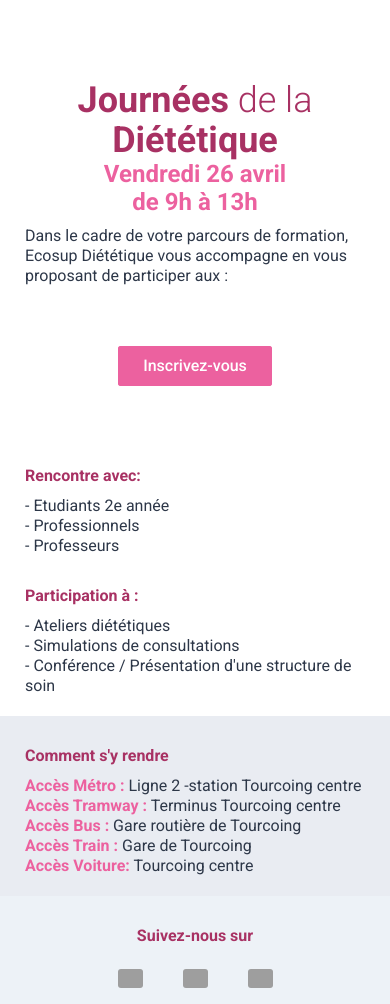
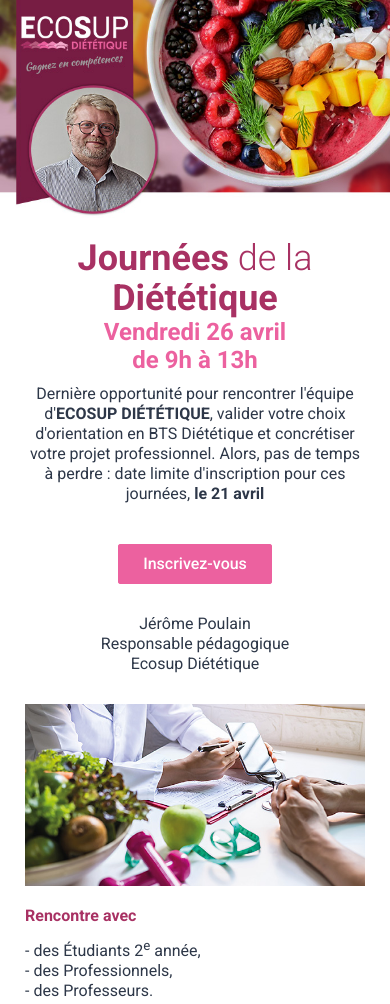
Before and after one commit to StraetenMax/042024_03Dietetique-MJML, a website: page index.html in a window 390 px wide. Shown: the top 1004 px of the page. Drawn offline with Linux system fonts and the light colour scheme; grey boxes are pictures that could not be loaded.

Commit message:
mise en place des images et travail sur le responsive

```diff
--- a/index.html
+++ b/index.html
@@ -65,15 +65,15 @@
   </style>
   <!--<![endif]-->
   <style type="text/css">
-    @media only screen and (min-width:400px) {
+    @media only screen and (min-width:550px) {
       .mj-column-px-600 {
         width: 600px !important;
         max-width: 600px;
       }
 
-      .mj-column-px-590 {
-        width: 590px !important;
-        max-width: 590px;
+      .mj-column-px-580 {
+        width: 580px !important;
+        max-width: 580px;
       }
 
       .mj-column-px-300 {
@@ -84,6 +84,11 @@
       .mj-column-px-295 {
         width: 295px !important;
         max-width: 295px;
+      }
+
+      .mj-column-px-590 {
+        width: 590px !important;
+        max-width: 590px;
       }
 
       .mj-column-px-380 {
@@ -98,15 +103,15 @@
     }
 
   </style>
-  <style media="screen and (min-width:400px)">
+  <style media="screen and (min-width:550px)">
     .moz-text-html .mj-column-px-600 {
       width: 600px !important;
       max-width: 600px;
     }
 
-    .moz-text-html .mj-column-px-590 {
-      width: 590px !important;
-      max-width: 590px;
+    .moz-text-html .mj-column-px-580 {
+      width: 580px !important;
+      max-width: 580px;
     }
 
     .moz-text-html .mj-column-px-300 {
@@ -117,6 +122,11 @@
     .moz-text-html .mj-column-px-295 {
       width: 295px !important;
       max-width: 295px;
+    }
+
+    .moz-text-html .mj-column-px-590 {
+      width: 590px !important;
+      max-width: 590px;
     }
 
     .moz-text-html .mj-column-px-380 {
@@ -131,7 +141,7 @@
 
   </style>
   <style type="text/css">
-    @media only screen and (max-width:399px) {
+    @media only screen and (max-width:549px) {
       table.mj-full-width-mobile {
         width: 100% !important;
       }
@@ -143,6 +153,11 @@
 
   </style>
   <style type="text/css">
+    .hover:hover td,
+    .hover:hover a {
+      background-color: #a83163 !important;
+    }
+
   </style>
   <!-- font -->
   <!-- Bloquer Dark mode -->
@@ -159,24 +174,24 @@
 
 <body style="word-spacing:normal;background-color:#edf2f7;">
   <div style="background-color:#edf2f7;" lang="und" dir="auto">
-    <!-- Hero + Signature -->
-    <!--[if mso | IE]><table align="center" border="0" cellpadding="0" cellspacing="0" class="" role="presentation" style="width:600px;" width="600" bgcolor="#ffff" ><tr><td style="line-height:0px;font-size:0px;mso-line-height-rule:exactly;"><![endif]-->
-    <div style="background:#ffff;background-color:#ffff;margin:0px auto;max-width:600px;">
-      <table align="center" border="0" cellpadding="0" cellspacing="0" role="presentation" style="background:#ffff;background-color:#ffff;width:100%;">
+    <!-- Hero -->
+    <!--[if mso | IE]><table align="center" border="0" cellpadding="0" cellspacing="0" class="" role="presentation" style="width:600px;" width="600" bgcolor="#ffffff" ><tr><td style="line-height:0px;font-size:0px;mso-line-height-rule:exactly;"><![endif]-->
+    <div style="background:#ffffff;background-color:#ffffff;margin:0px auto;max-width:600px;">
+      <table align="center" border="0" cellpadding="0" cellspacing="0" role="presentation" style="background:#ffffff;background-color:#ffffff;width:100%;">
         <tbody>
           <tr>
-            <td style="direction:ltr;font-size:0px;padding:20px 0;text-align:center;">
+            <td style="direction:ltr;font-size:0px;padding:0;text-align:center;">
               <!--[if mso | IE]><table role="presentation" border="0" cellpadding="0" cellspacing="0"><tr><td class="" style="vertical-align:top;width:600px;" ><![endif]-->
               <div class="mj-column-px-600 mj-outlook-group-fix" style="font-size:0px;text-align:left;direction:ltr;display:inline-block;vertical-align:top;width:100%;">
                 <table border="0" cellpadding="0" cellspacing="0" role="presentation" style="vertical-align:top;" width="100%">
                   <tbody>
                     <tr>
-                      <td align="center" style="font-size:0px;padding:10px 25px;word-break:break-word;">
+                      <td align="center" style="font-size:0px;padding:0;word-break:break-word;">
                         <table border="0" cellpadding="0" cellspacing="0" role="presentation" style="border-collapse:collapse;border-spacing:0px;">
                           <tbody>
                             <tr>
-                              <td style="width:550px;">
-                                <img alt="" src="" style="border:0;display:block;outline:none;text-decoration:none;height:auto;width:100%;font-size:13px;" width="550" height="auto" />
+                              <td style="width:600px;">
+                                <img alt="" src="src/img/HEROLet2.jpg" style="border:0;display:block;outline:none;text-decoration:none;height:auto;width:100%;font-size:13px;" width="600" height="auto" />
                               </td>
                             </tr>
                           </tbody>
@@ -192,14 +207,14 @@
         </tbody>
       </table>
     </div>
-    <!--[if mso | IE]></td></tr></table><table align="center" border="0" cellpadding="0" cellspacing="0" class="" role="presentation" style="width:600px;" width="600" bgcolor="#ffff" ><tr><td style="line-height:0px;font-size:0px;mso-line-height-rule:exactly;"><![endif]-->
-    <div style="background:#ffff;background-color:#ffff;margin:0px auto;max-width:600px;">
-      <table align="center" border="0" cellpadding="0" cellspacing="0" role="presentation" style="background:#ffff;background-color:#ffff;width:100%;">
+    <!--[if mso | IE]></td></tr></table><table align="center" border="0" cellpadding="0" cellspacing="0" class="" role="presentation" style="width:600px;" width="600" bgcolor="#ffffff" ><tr><td style="line-height:0px;font-size:0px;mso-line-height-rule:exactly;"><![endif]-->
+    <div style="background:#ffffff;background-color:#ffffff;margin:0px auto;max-width:600px;">
+      <table align="center" border="0" cellpadding="0" cellspacing="0" role="presentation" style="background:#ffffff;background-color:#ffffff;width:100%;">
         <tbody>
           <tr>
-            <td style="direction:ltr;font-size:0px;padding:20px 0;text-align:center;">
-              <!--[if mso | IE]><table role="presentation" border="0" cellpadding="0" cellspacing="0"><tr><td class="" style="vertical-align:top;width:590px;" ><![endif]-->
-              <div class="mj-column-px-590 mj-outlook-group-fix" style="font-size:0px;text-align:left;direction:ltr;display:inline-block;vertical-align:top;width:100%;">
+            <td style="direction:ltr;font-size:0px;padding:20px 0;padding-bottom:0;text-align:center;">
+              <!--[if mso | IE]><table role="presentation" border="0" cellpadding="0" cellspacing="0"><tr><td class="" style="vertical-align:top;width:580px;" ><![endif]-->
+              <div class="mj-column-px-580 mj-outlook-group-fix" style="font-size:0px;text-align:left;direction:ltr;display:inline-block;vertical-align:top;width:100%;">
                 <table border="0" cellpadding="0" cellspacing="0" role="presentation" style="vertical-align:top;" width="100%">
                   <tbody>
                     <tr>
@@ -218,8 +233,8 @@
                       </td>
                     </tr>
                     <tr>
-                      <td align="left" style="font-size:0px;padding:10px 25px;word-break:break-word;">
-                        <div style="font-family:Roboto, Arial, Helvetica, sans-serif;font-size:16px;font-weight:400;line-height:20px;text-align:left;color:#2D3748;">Dans le cadre de votre parcours de formation, Ecosup Diététique vous accompagne en vous proposant de participer aux :</div>
+                      <td align="center" style="font-size:0px;padding:10px 25px;word-break:break-word;">
+                        <div style="font-family:Roboto, Arial, Helvetica, sans-serif;font-size:16px;font-weight:400;line-height:20px;text-align:center;color:#2D3748;">Dernière opportunité pour rencontrer l'équipe d'<span style="font-weight:700">ECOSUP DIÉTÉTIQUE</span>, valider votre choix d'orientation en BTS Diététique et concrétiser votre projet professionnel. Alors, pas de temps à perdre : date limite d'inscription pour ces journées,<span style="font-weight:700;"> le 21 avril</span></div>
                       </td>
                     </tr>
                   </tbody>
@@ -233,9 +248,9 @@
     </div>
     <!--[if mso | IE]></td></tr></table><![endif]-->
     <!-- Button -->
-    <!--[if mso | IE]><table align="center" border="0" cellpadding="0" cellspacing="0" class="" role="presentation" style="width:600px;" width="600" bgcolor="#ffff" ><tr><td style="line-height:0px;font-size:0px;mso-line-height-rule:exactly;"><![endif]-->
-    <div style="background:#ffff;background-color:#ffff;margin:0px auto;max-width:600px;">
-      <table align="center" border="0" cellpadding="0" cellspacing="0" role="presentation" style="background:#ffff;background-color:#ffff;width:100%;">
+    <!--[if mso | IE]><table align="center" border="0" cellpadding="0" cellspacing="0" class="" role="presentation" style="width:600px;" width="600" bgcolor="#ffffff" ><tr><td style="line-height:0px;font-size:0px;mso-line-height-rule:exactly;"><![endif]-->
+    <div style="background:#ffffff;background-color:#ffffff;margin:0px auto;max-width:600px;">
+      <table align="center" border="0" cellpadding="0" cellspacing="0" role="presentation" style="background:#ffffff;background-color:#ffffff;width:100%;">
         <tbody>
           <tr>
             <td style="direction:ltr;font-size:0px;padding:20px 0;text-align:center;">
@@ -266,10 +281,46 @@
       </table>
     </div>
     <!--[if mso | IE]></td></tr></table><![endif]-->
+    <!-- Signature -->
+    <!--[if mso | IE]><table align="center" border="0" cellpadding="0" cellspacing="0" class="" role="presentation" style="width:600px;" width="600" bgcolor="#ffffff" ><tr><td style="line-height:0px;font-size:0px;mso-line-height-rule:exactly;"><![endif]-->
+    <div style="background:#ffffff;background-color:#ffffff;margin:0px auto;max-width:600px;">
+      <table align="center" border="0" cellpadding="0" cellspacing="0" role="presentation" style="background:#ffffff;background-color:#ffffff;width:100%;">
+        <tbody>
+          <tr>
+            <td style="direction:ltr;font-size:0px;padding:0;text-align:center;">
+              <!--[if mso | IE]><table role="presentation" border="0" cellpadding="0" cellspacing="0"><tr><td class="" style="vertical-align:top;width:300px;" ><![endif]-->
+              <div class="mj-column-px-300 mj-outlook-group-fix" style="font-size:0px;text-align:left;direction:ltr;display:inline-block;vertical-align:top;width:100%;">
+                <table border="0" cellpadding="0" cellspacing="0" role="presentation" style="vertical-align:top;" width="100%">
+                  <tbody>
+                    <tr>
+                      <td align="center" style="font-size:0px;padding:10px 25px;padding-top:0;padding-bottom:0;word-break:break-word;">
+                        <div style="font-family:Roboto, Arial, Helvetica, sans-serif;font-size:16px;font-weight:400;line-height:20px;text-align:center;color:#2D3748;">Jérôme Poulain</div>
+                      </td>
+                    </tr>
+                    <tr>
+                      <td align="center" style="font-size:0px;padding:10px 25px;padding-top:0;padding-bottom:0;word-break:break-word;">
+                        <div style="font-family:Roboto, Arial, Helvetica, sans-serif;font-size:16px;font-weight:400;line-height:20px;text-align:center;color:#2D3748;">Responsable pédagogique</div>
+                      </td>
+                    </tr>
+                    <tr>
+                      <td align="center" style="font-size:0px;padding:10px 25px;padding-top:0;padding-bottom:0;word-break:break-word;">
+                        <div style="font-family:Roboto, Arial, Helvetica, sans-serif;font-size:16px;font-weight:400;line-height:20px;text-align:center;color:#2D3748;">Ecosup Diététique</div>
+                      </td>
+                    </tr>
+                  </tbody>
+                </table>
+              </div>
+              <!--[if mso | IE]></td></tr></table><![endif]-->
+            </td>
+          </tr>
+        </tbody>
+      </table>
+    </div>
+    <!--[if mso | IE]></td></tr></table><![endif]-->
     <!-- Articles -->
-    <!--[if mso | IE]><table align="center" border="0" cellpadding="0" cellspacing="0" class="" role="presentation" style="width:600px;" width="600" bgcolor="#ffff" ><tr><td style="line-height:0px;font-size:0px;mso-line-height-rule:exactly;"><![endif]-->
-    <div style="background:#ffff;background-color:#ffff;margin:0px auto;max-width:600px;">
-      <table align="center" border="0" cellpadding="0" cellspacing="0" role="presentation" style="background:#ffff;background-color:#ffff;width:100%;">
+    <!--[if mso | IE]><table align="center" border="0" cellpadding="0" cellspacing="0" class="" role="presentation" style="width:600px;" width="600" bgcolor="#ffffff" ><tr><td style="line-height:0px;font-size:0px;mso-line-height-rule:exactly;"><![endif]-->
+    <div style="background:#ffffff;background-color:#ffffff;margin:0px auto;max-width:600px;">
+      <table align="center" border="0" cellpadding="0" cellspacing="0" role="presentation" style="background:#ffffff;background-color:#ffffff;width:100%;">
         <tbody>
           <tr>
             <td style="direction:ltr;font-size:0px;padding:20px 0;text-align:center;">
@@ -279,11 +330,11 @@
                   <tbody>
                     <tr>
                       <td align="center" style="font-size:0px;padding:10px 25px;word-break:break-word;">
-                        <table border="0" cellpadding="0" cellspacing="0" role="presentation" style="border-collapse:collapse;border-spacing:0px;">
+                        <table border="0" cellpadding="0" cellspacing="0" role="presentation" style="border-collapse:collapse;border-spacing:0px;" class="mj-full-width-mobile">
                           <tbody>
                             <tr>
-                              <td style="width:245px;">
-                                <img alt="" src="" style="border:0;display:block;outline:none;text-decoration:none;height:auto;width:100%;font-size:13px;" width="245" height="auto" />
+                              <td style="width:245px;" class="mj-full-width-mobile">
+                                <img alt="" src="src/img/Image2_26042024.jpg" style="border:0;display:block;outline:none;text-decoration:none;height:auto;width:100%;font-size:13px;" width="245" height="auto" />
                               </td>
                             </tr>
                           </tbody>
@@ -292,22 +343,22 @@
                     </tr>
                     <tr>
                       <td align="left" style="font-size:0px;padding:10px 25px;word-break:break-word;">
-                        <div style="font-family:Roboto, Arial, Helvetica, sans-serif;font-size:16px;font-weight:700;line-height:20px;text-align:left;color:#A83163;">Rencontre avec:</div>
+                        <div style="font-family:Roboto, Arial, Helvetica, sans-serif;font-size:16px;font-weight:700;line-height:20px;text-align:left;color:#A83163;">Rencontre avec</div>
                       </td>
                     </tr>
                     <tr>
                       <td align="left" style="font-size:0px;padding:10px 25px;padding-top:0;padding-bottom:0;word-break:break-word;">
-                        <div style="font-family:Roboto, Arial, Helvetica, sans-serif;font-size:16px;font-weight:400;line-height:20px;text-align:left;color:#2D3748;">- Etudiants 2e année</div>
+                        <div style="font-family:Roboto, Arial, Helvetica, sans-serif;font-size:16px;font-weight:400;line-height:20px;text-align:left;color:#2D3748;">- des Étudiants 2<sup>e</sup> année,</div>
                       </td>
                     </tr>
                     <tr>
                       <td align="left" style="font-size:0px;padding:10px 25px;padding-top:0;padding-bottom:0;word-break:break-word;">
-                        <div style="font-family:Roboto, Arial, Helvetica, sans-serif;font-size:16px;font-weight:400;line-height:20px;text-align:left;color:#2D3748;">- Professionnels</div>
+                        <div style="font-family:Roboto, Arial, Helvetica, sans-serif;font-size:16px;font-weight:400;line-height:20px;text-align:left;color:#2D3748;">- des Professionnels,</div>
                       </td>
                     </tr>
                     <tr>
                       <td align="left" style="font-size:0px;padding:10px 25px;padding-top:0;padding-bottom:0;word-break:break-word;">
-                        <div style="font-family:Roboto, Arial, Helvetica, sans-serif;font-size:16px;font-weight:400;line-height:20px;text-align:left;color:#2D3748;">- Professeurs</div>
+                        <div style="font-family:Roboto, Arial, Helvetica, sans-serif;font-size:16px;font-weight:400;line-height:20px;text-align:left;color:#2D3748;">- des Professeurs.</div>
                       </td>
                     </tr>
                   </tbody>
@@ -319,11 +370,11 @@
                   <tbody>
                     <tr>
                       <td align="center" style="font-size:0px;padding:10px 25px;word-break:break-word;">
-                        <table border="0" cellpadding="0" cellspacing="0" role="presentation" style="border-collapse:collapse;border-spacing:0px;">
+                        <table border="0" cellpadding="0" cellspacing="0" role="presentation" style="border-collapse:collapse;border-spacing:0px;" class="mj-full-width-mobile">
                           <tbody>
                             <tr>
-                              <td style="width:245px;">
-                                <img alt="" src="" style="border:0;display:block;outline:none;text-decoration:none;height:auto;width:100%;font-size:13px;" width="245" height="auto" />
+                              <td style="width:245px;" class="mj-full-width-mobile">
+                                <img alt="" src="src/img/Image1_26042024.jpg" style="border:0;display:block;outline:none;text-decoration:none;height:auto;width:100%;font-size:13px;" width="245" height="auto" />
                               </td>
                             </tr>
                           </tbody>
@@ -332,22 +383,22 @@
                     </tr>
                     <tr>
                       <td align="left" style="font-size:0px;padding:10px 25px;word-break:break-word;">
-                        <div style="font-family:Roboto, Arial, Helvetica, sans-serif;font-size:16px;font-weight:700;line-height:20px;text-align:left;color:#A83163;">Participation à :</div>
+                        <div style="font-family:Roboto, Arial, Helvetica, sans-serif;font-size:16px;font-weight:700;line-height:20px;text-align:left;color:#A83163;">Participation à</div>
                       </td>
                     </tr>
                     <tr>
                       <td align="left" style="font-size:0px;padding:10px 25px;padding-top:0;padding-bottom:0;word-break:break-word;">
-                        <div style="font-family:Roboto, Arial, Helvetica, sans-serif;font-size:16px;font-weight:400;line-height:20px;text-align:left;color:#2D3748;">- Ateliers diététiques</div>
+                        <div style="font-family:Roboto, Arial, Helvetica, sans-serif;font-size:16px;font-weight:400;line-height:20px;text-align:left;color:#2D3748;">- des Ateliers diététiques,</div>
                       </td>
                     </tr>
                     <tr>
                       <td align="left" style="font-size:0px;padding:10px 25px;padding-top:0;padding-bottom:0;word-break:break-word;">
-                        <div style="font-family:Roboto, Arial, Helvetica, sans-serif;font-size:16px;font-weight:400;line-height:20px;text-align:left;color:#2D3748;">- Simulations de consultations</div>
+                        <div style="font-family:Roboto, Arial, Helvetica, sans-serif;font-size:16px;font-weight:400;line-height:20px;text-align:left;color:#2D3748;">- des Simulations de consultations,</div>
                       </td>
                     </tr>
                     <tr>
                       <td align="left" style="font-size:0px;padding:10px 25px;padding-top:0;padding-bottom:0;word-break:break-word;">
-                        <div style="font-family:Roboto, Arial, Helvetica, sans-serif;font-size:16px;font-weight:400;line-height:20px;text-align:left;color:#2D3748;">- Conférence / Présentation d'une structure de soin</div>
+                        <div style="font-family:Roboto, Arial, Helvetica, sans-serif;font-size:16px;font-weight:400;line-height:20px;text-align:left;color:#2D3748;">- la Conférence / Présentation d'une structure de soin.</div>
                       </td>
                     </tr>
                   </tbody>
@@ -378,27 +429,27 @@
                     </tr>
                     <tr>
                       <td align="left" style="font-size:0px;padding:10px 25px;padding-top:0;padding-bottom:0;word-break:break-word;">
-                        <div style="font-family:Roboto, Arial, Helvetica, sans-serif;font-size:16px;font-weight:400;line-height:20px;text-align:left;color:#2D3748;"><span style="font-weight:700;color:#ec619f">Accès Métro :</span> Ligne 2 -station Tourcoing centre</div>
+                        <div style="font-family:Roboto, Arial, Helvetica, sans-serif;font-size:16px;font-weight:400;line-height:20px;text-align:left;color:#2D3748;"><span style="font-weight:500;">Accès Métro :</span> Ligne 2 -station Tourcoing centre.</div>
                       </td>
                     </tr>
                     <tr>
                       <td align="left" style="font-size:0px;padding:10px 25px;padding-top:0;padding-bottom:0;word-break:break-word;">
-                        <div style="font-family:Roboto, Arial, Helvetica, sans-serif;font-size:16px;font-weight:400;line-height:20px;text-align:left;color:#2D3748;"><span style="font-weight:700;color:#ec619f">Accès Tramway :</span> Terminus Tourcoing centre</div>
+                        <div style="font-family:Roboto, Arial, Helvetica, sans-serif;font-size:16px;font-weight:400;line-height:20px;text-align:left;color:#2D3748;"><span style="font-weight:500;">Accès Tramway :</span> Terminus Tourcoing centre.</div>
                       </td>
                     </tr>
                     <tr>
                       <td align="left" style="font-size:0px;padding:10px 25px;padding-top:0;padding-bottom:0;word-break:break-word;">
-                        <div style="font-family:Roboto, Arial, Helvetica, sans-serif;font-size:16px;font-weight:400;line-height:20px;text-align:left;color:#2D3748;"><span style="font-weight:700;color:#ec619f">Accès Bus :</span> Gare routière de Tourcoing</div>
+                        <div style="font-family:Roboto, Arial, Helvetica, sans-serif;font-size:16px;font-weight:400;line-height:20px;text-align:left;color:#2D3748;"><span style="font-weight:500;">Accès Bus :</span> Gare routière de Tourcoing.</div>
                       </td>
                     </tr>
                     <tr>
                       <td align="left" style="font-size:0px;padding:10px 25px;padding-top:0;padding-bottom:0;word-break:break-word;">
-                        <div style="font-family:Roboto, Arial, Helvetica, sans-serif;font-size:16px;font-weight:400;line-height:20px;text-align:left;color:#2D3748;"><span style="font-weight:700;color:#ec619f">Accès Train :</span> Gare de Tourcoing</div>
+                        <div style="font-family:Roboto, Arial, Helvetica, sans-serif;font-size:16px;font-weight:400;line-height:20px;text-align:left;color:#2D3748;"><span style="font-weight:500;">Accès Train :</span> Gare de Tourcoing.</div>
                       </td>
                     </tr>
                     <tr>
                       <td align="left" style="font-size:0px;padding:10px 25px;padding-top:0;padding-bottom:0;word-break:break-word;">
-                        <div style="font-family:Roboto, Arial, Helvetica, sans-serif;font-size:16px;font-weight:400;line-height:20px;text-align:left;color:#2D3748;"><span style="font-weight:700;color:#ec619f">Accès Voiture:</span> Tourcoing centre</div>
+                        <div style="font-family:Roboto, Arial, Helvetica, sans-serif;font-size:16px;font-weight:400;line-height:20px;text-align:left;color:#2D3748;"><span style="font-weight:500;">Accès Voiture :</span> Tourcoing centre.</div>
                       </td>
                     </tr>
                   </tbody>
```
Also changed, not shown: src/img/HEROLet2.jpg (added), src/img/Image1_26042024.jpg (added), src/img/Image2_26042024.jpg (added), 1 other file.
